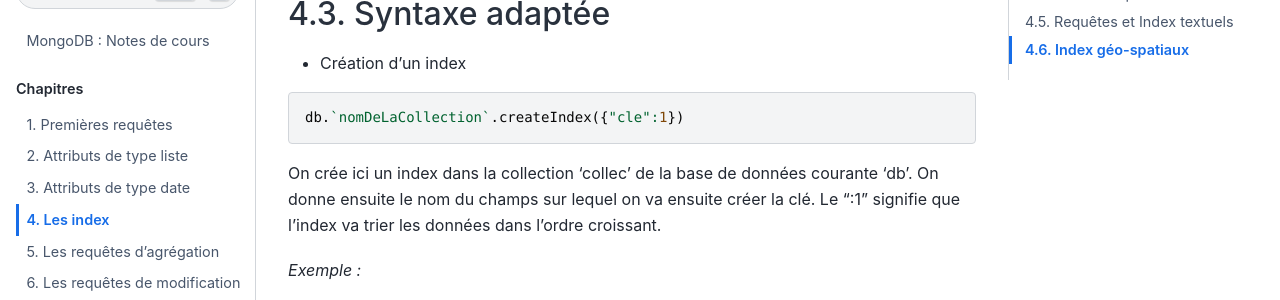
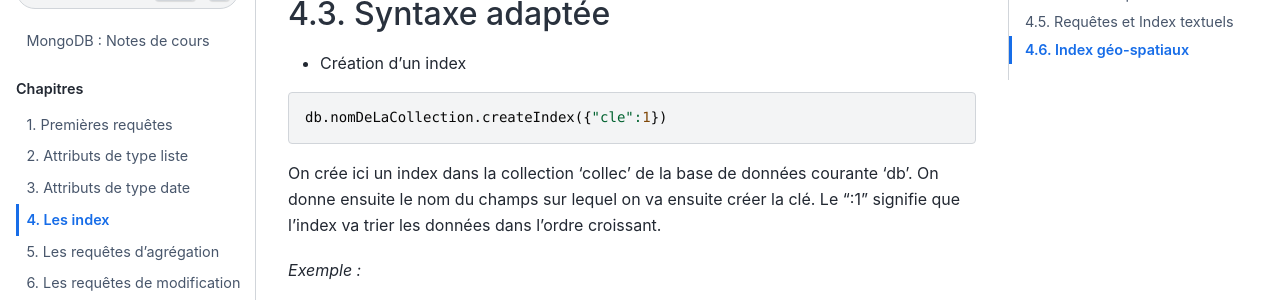
Before and after one commit to rtavenar/mongo_book, a Jupyter Book: the page built from content/04_index.md, in a window 1280 px wide and 900 px high, scrolled down 970 px. Shown: the part 151-451 px from the top of the window. Built offline with Jupyter Book 1.0.4 settings and Sphinx 7.4.7 and the Sphinx Book theme 1.1.4, drawn with Linux system fonts in a browser that asks for light colours.

````diff
--- a/content/04_index.md
+++ b/content/04_index.md
@@ -44,7 +44,7 @@ où vous vous attendez à devoir faire des mises à jour régulières.
 * Création d'un index
 
 ```javascript
-db.`nomDeLaCollection`.createIndex({"cle":1})
+db.nomDeLaCollection.createIndex({"cle":1})
 ```
 On crée ici un index dans la collection 'collec' de la base de données courante 'db'. On donne ensuite le nom du champs sur lequel on va ensuite créer la clé. Le ":1" signifie que l'index va trier les données dans l'ordre croissant.
 
````
